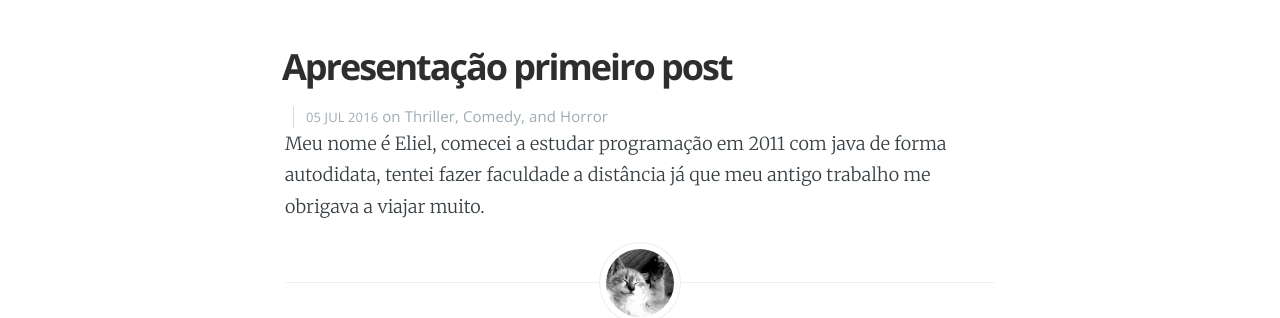
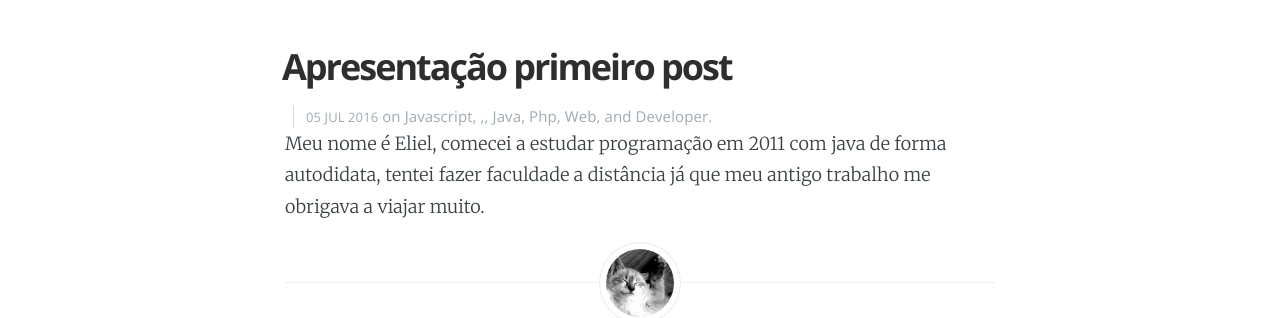
Before and after one commit to hc3/hc3.github.io, a Jekyll site: the page built from _posts/2016-07-05-apresentação-primeiro-post.html, in a window 1280 px wide. Shown: the part 132-450 px from the top of the page. Built offline with Jekyll 4.4.1, drawn with Linux system fonts in a browser that asks for light colours.

Commit message:
editando devagarzinho

```diff
--- a/_posts/2016-07-05-apresentação-primeiro-post.html
+++ b/_posts/2016-07-05-apresentação-primeiro-post.html
@@ -2,7 +2,7 @@
 layout: post
 title:  "Apresentação primeiro post"
 date:   2016-07-05 10:35:00
-categories: Thriller Comedy Horror
+categories: Javascript , Java , Php , Web Developer.
 ---
 <p>Meu nome é Eliel, comecei a estudar programação em 2011 com java de forma autodidata, tentei fazer faculdade a distância
 já que meu antigo trabalho me obrigava a viajar muito.
```
